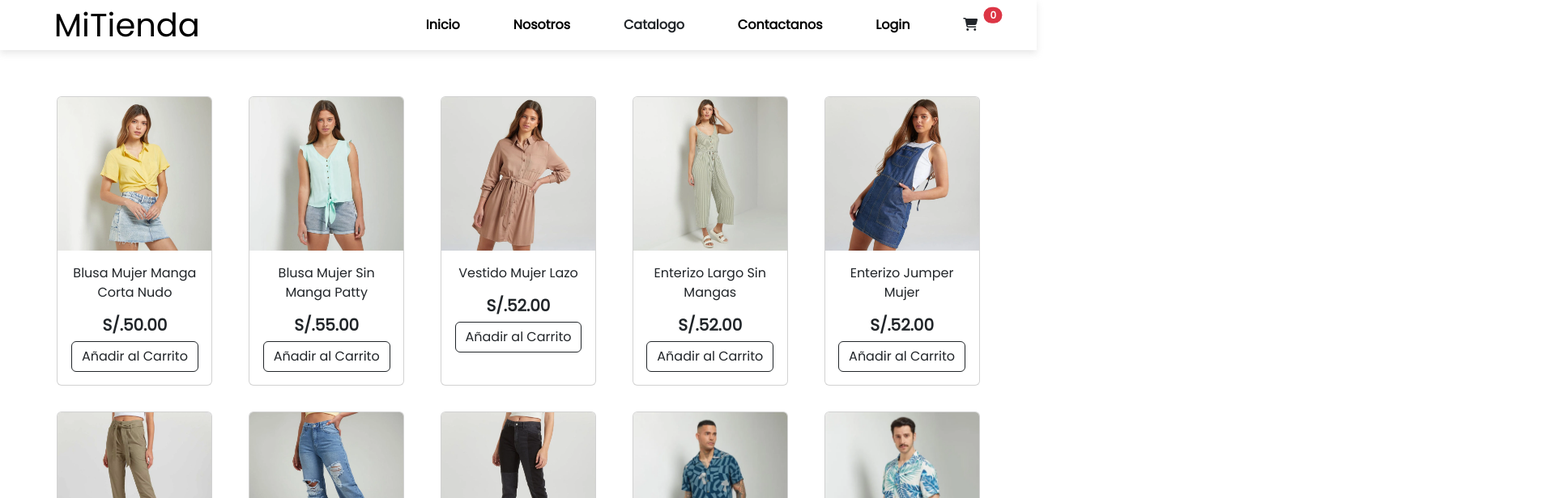
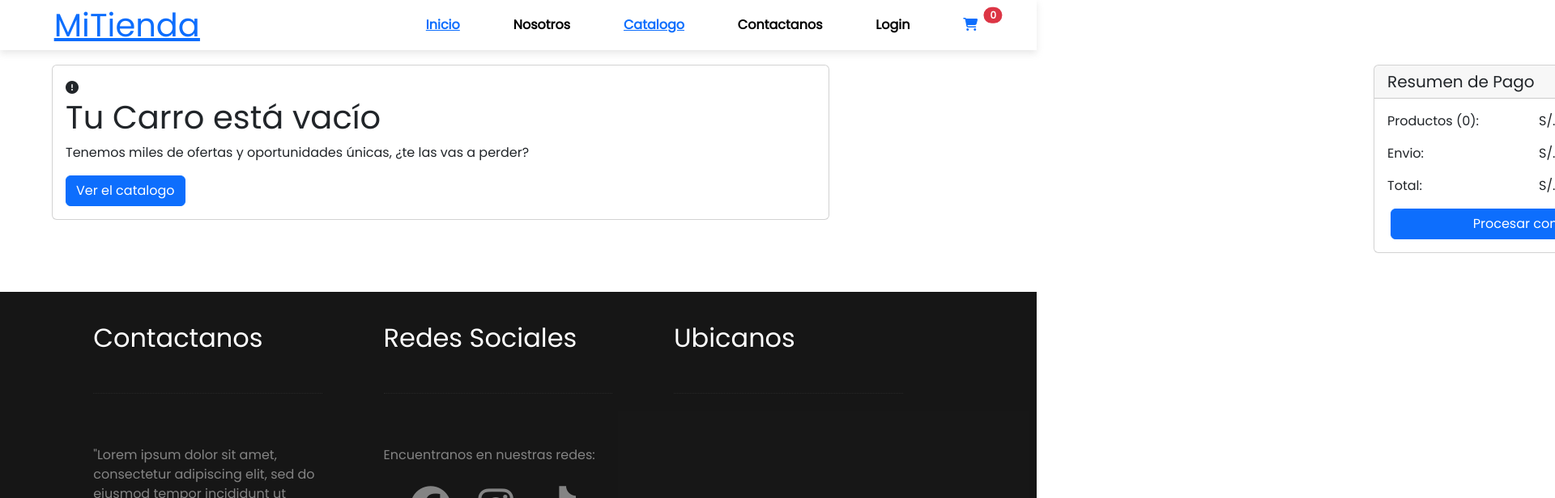
Before and after one commit to fiorellaqr/tienda, a React (Create React App) app: page /carrito in a window 1280 px wide. Shown: the top 616 px of the page at 81% size, 1920 px wide, since content can reach past the window. Built offline with nearby package versions, Linux system fonts and the light colour scheme.

Commit message:
carrito de compras

```diff
--- a/src/Components/Carrito.js
+++ b/src/Components/Carrito.js
@@ -1,8 +1,98 @@
-import React from 'react'
+import { css } from '@emotion/css'
+import { Container } from './Catalogo/Style'
+import React, { useEffect, useState } from 'react'
+import { CarritoState } from './Context'
+import '../index.css'
+import Vacio from './Vacio'
+
 
 const Carrito = () => {
+
+  const { carritoState: { carrito }, dispatch, } = CarritoState();
+  const [total, setTotal] = useState();
+
+  useEffect(() => {
+    setTotal(carrito.reduce((acumulador, actual) => acumulador + Number(actual.precio) * actual.cantidad, 0))
+  }, [carrito])
+
   return (
-    <div>Carrito</div>
+    <div className={css`padding-top: 5rem; padding-bottom: 3rem`}>
+      <Container>
+        {
+          carrito.length === 0 ? <Vacio></Vacio> : null
+        }
+        <div className="col-8 col-md-7 col-sm-11">
+          <ul id="listaCarrito" className="list-group list-group-flush">
+            {
+              carrito.map((prod) => {
+                return (
+                  <li className="list-group-item">
+                    <div className="carro-item ">
+                      <div className=" col-4 col-md-3 col-sm-3"><img className="imgCarrito" src={prod.img} alt="" /></div>
+                      <div className="detalles row  col-8  col-md-8 col-sm-9">
+                        <h5 id="modeloCard">{prod.nombre}</h5>
+                        <div className="info row col col-12">
+                          <p className="col col-12">Codigo: {prod.codigo}</p>
+
+                          <div className="col col-4 col-sm-3">
+                            <p >Talla: <span>S</span></p>
+                          </div>
+                          <div className="row col col-5 col-sm-6">
+                            <label className="col col-5" forHTML="inputCant">Cantidad</label>
+                            <div className="col input input-group-sm">
+                              <input type="number" className="form-control col col-3" min="1" onChange={(e) => dispatch({ type: "cambiarCantidad", payload: { id: prod.id, cantidad: e.target.value } })} />
+                            </div>
+                          </div>
+
+                          <div className="col col-10">
+                            <span id="precioCard" className="precio">S/{prod.precio.toFixed(2)}</span>
+                          </div>
+                          <div className="col col-2" onClick={() => {
+                            dispatch({ type: 'quitar', payload: prod })
+                          }}>
+                            <i className="fa-solid fa-trash"></i>
+                          </div>
+                        </div>
+                      </div>
+                    </div>
+                  </li>
+                )
+
+              })
+            }
+
+          </ul>
+        </div>
+
+        <div className="col-4 col-md-4 col-sm-11">
+          <div className="card">
+            <h5 className="card-header">Resumen de Pago</h5>
+            <div className="card-body row">
+              <div className="col col-6">
+                <p className="card-text">Productos ({carrito.length}):</p>
+              </div>
+              <div className="col col-6">
+                <p>S/. {total}</p>
+              </div>
+              <div className="col col-6">
+                <p className="card-text">Envio:</p>
+              </div>
+              <div className="col col-6">
+                <p>S/. 10.00</p>
+              </div>
+              <div className="col col-6">
+                <p className="card-text">Total:</p>
+              </div>
+              <div className="col col-6">
+                <p>S/. {total + 10}</p>
+              </div>
+
+              <a href="checkout.html" className="btn btn-primary col col-11 mx-auto">Procesar compra</a>
+            </div>
+          </div>
+        </div>
+      </Container>
+    </div>
   )
 }
 
--- a/src/Components/Catalogo/Catalogo.js
+++ b/src/Components/Catalogo/Catalogo.js
@@ -4,7 +4,7 @@ import {Container} from './Style'
 import './catalogo.css';
 import { CarritoState } from '../Context';
 import Producto from '../Producto';
-import Modal from '../Modal';
+//import Modal from '../Modal';
 //import mujer1 from '';
 
 export function Catalogo() {
@@ -22,10 +22,6 @@ export function Catalogo() {
           })
         }
       </div>
-
-      {
-        <Modal ></Modal>
-      }
       </Container>
   </div>
 
--- a/src/Components/Catalogo/Style.js
+++ b/src/Components/Catalogo/Style.js
@@ -6,4 +6,5 @@ export const Container = styled.div`
     width: 90%;
     display: flex;
     margin: auto;
+    justify-content: space-between
 `
--- a/src/Components/Menu/Menu.js
+++ b/src/Components/Menu/Menu.js
@@ -1,6 +1,7 @@
 import { css } from '@emotion/css'
 import {MenuItemP, CatalogoList, CatalogoListItem, ItemCatalogo, Enlace, MenuItem, Title, Container} from './Styles'
 import { CarritoState } from "../Context";
+import { Link } from 'react-router-dom';
 
 export function Menu() {
 const {carritoState: {carrito} } = CarritoState();
@@ -11,33 +12,38 @@ const {carritoState: {carrito} } = CarritoState();
             <label className={css`display: none;
                 font-size: 30px;
                 padding: 10px;`} htmlFor="btn-menu"><i className="fa-solid fa-bars"></i></label>
-            <Title><Enlace href="index.html">MiTienda</Enlace></Title>
+            <Title>
+                {<Link to="/">MiTienda</Link>}
+            </Title>
             <MenuItem>
                 <MenuItemP>
-                    <b><Enlace href="index.html">Inicio</Enlace></b>
+                {<Link to="/"><b>Inicio</b></Link>}
                 </MenuItemP>
                 <MenuItemP>
-                    <b><Enlace href="nosotros.html">Nosotros</Enlace></b>
+                    <b><Enlace>Nosotros</Enlace></b>
                 </MenuItemP>
                 <ItemCatalogo>
-                    <p><b>Catalogo</b></p>
+                {<Link to="/"><b><p><b>Catalogo</b></p>
                     <CatalogoList>
-                        <CatalogoListItem><Enlace href="hombres.html">Varones</Enlace></CatalogoListItem>
-                        <CatalogoListItem><Enlace href="mujeres.html">Damas</Enlace></CatalogoListItem>
-                        <CatalogoListItem><Enlace href="Niños.html">Infantes</Enlace></CatalogoListItem>
-                    </CatalogoList>
+                        <CatalogoListItem><Enlace>Varones</Enlace></CatalogoListItem>
+                        <CatalogoListItem><Enlace>Damas</Enlace></CatalogoListItem>
+                        <CatalogoListItem><Enlace>Infantes</Enlace></CatalogoListItem>
+                    </CatalogoList></b>
+                </Link>}
+
                 </ItemCatalogo>
                 <MenuItemP>
-                    <Enlace href="#contactanos"><b>Contactanos</b></Enlace>
+                    <Enlace ><b>Contactanos</b></Enlace>
                 </MenuItemP>
                 <MenuItemP>
-                    <b><Enlace href="Login.html">Login</Enlace></b>
+                    <b><Enlace >Login</Enlace></b>
                 </MenuItemP>
                 <MenuItemP>
-                {/* <Link to="/ListarCarrito"></Link> */}
+                {<Link to="/carrito">
                     <b><i className="fa-solid fa-cart-shopping"></i>
                     <span className="position-absolute top-1 start-100 translate-middle badge rounded-pill bg-danger">
                     {carrito.length}</span></b>
+                    </Link>}
                 </MenuItemP>
             </MenuItem>
         </Container>
--- a/src/Components/Reducers.js
+++ b/src/Components/Reducers.js
@@ -4,6 +4,9 @@ export const carritoReducer=(state, action)=>{
             return {...state, carrito:[...state.carrito, {...action.payload, cantidad:1}]}
         case "quitar":
             return{...state,carrito:state.carrito.filter((carro)=>carro.id !== action.payload.id)}
+        case "cambiarCantidad":
+            return {...state,carrito:state.carrito.filter((carro)=>carro.id !== action.payload.id ? (carro.cantidad = action.payload.cantidad) : carro.cantidad )}
+
         default:
             throw Error("Unknown action: " + action.type);
     }
--- /dev/null
+++ b/src/Components/Vacio.js
@@ -0,0 +1,21 @@
+import React from 'react'
+import { Link } from 'react-router-dom'
+
+function Vacio() {
+  return (
+    <div className="col-10 col-md10">
+                <div className="card vacio">
+                    <div className="card-body">
+                        <i className="fa-solid fa-circle-exclamation"></i>
+                        <h1 className="card-title">Tu Carro está vacío</h1>
+                        <p className="card-text">Tenemos miles de ofertas y oportunidades únicas, ¿te las vas a perder?</p>
+                        <Link to="/">
+                        <button className="btn btn-primary">Ver el catalogo</button>
+                        </Link>
+                    </div>
+                </div>
+            </div>
+  )
+}
+
+export default Vacio
--- a/src/index.css
+++ b/src/index.css
@@ -16,3 +16,22 @@ code {
   font-family: source-code-pro, Menlo, Monaco, Consolas, 'Courier New',
     monospace;
 }
+
+/**CARRITO**/
+.imgCarrito{
+  width: 100%;
+}
+
+.carro-item{
+  display: flex;
+  justify-content: space-between;
+}
+.cantidad {
+  display: flex;
+  justify-content: space-around;
+  align-items: baseline;
+}
+.fa-trash{
+  color: brown;
+  float: right;
+}
--- a/src/index.js
+++ b/src/index.js
@@ -2,23 +2,30 @@ import React from 'react';
 import ReactDOM from 'react-dom/client';
 import './index.css';
 //import App from './App';
-import {Menu} from './Components/Menu/Menu';
-import {Footer} from './Components/Footer';
-import {Catalogo} from './Components/Catalogo/Catalogo';
+import { Menu } from './Components/Menu/Menu';
+import { Footer } from './Components/Footer';
+import { Catalogo } from './Components/Catalogo/Catalogo';
 import reportWebVitals from './reportWebVitals';
 import Context from './Components/Context';
-
+import { BrowserRouter, Route, Routes } from "react-router-dom";
+import Carrito from './Components/Carrito';
+//import App from './App';
 
 
 const root = ReactDOM.createRoot(document.getElementById('root'));
 root.render(
   <React.StrictMode>
 
-     <Context>
-      <Menu />
-      <Catalogo/>
-      <Footer />
-    </Context>
+    <BrowserRouter>
+      <Context>
+        <Menu />
+        <Routes>
+          <Route path='/' exact element={<Catalogo />}></Route>
+          <Route path='/carrito' element={<Carrito />}></Route>
+        </Routes>
+        <Footer />
+      </Context>
+    </BrowserRouter>
   </React.StrictMode>
 );
 
```
Also changed, not shown: src/App.js (+11 -15 lines), src/App2.js (added, +30 -0 lines).
